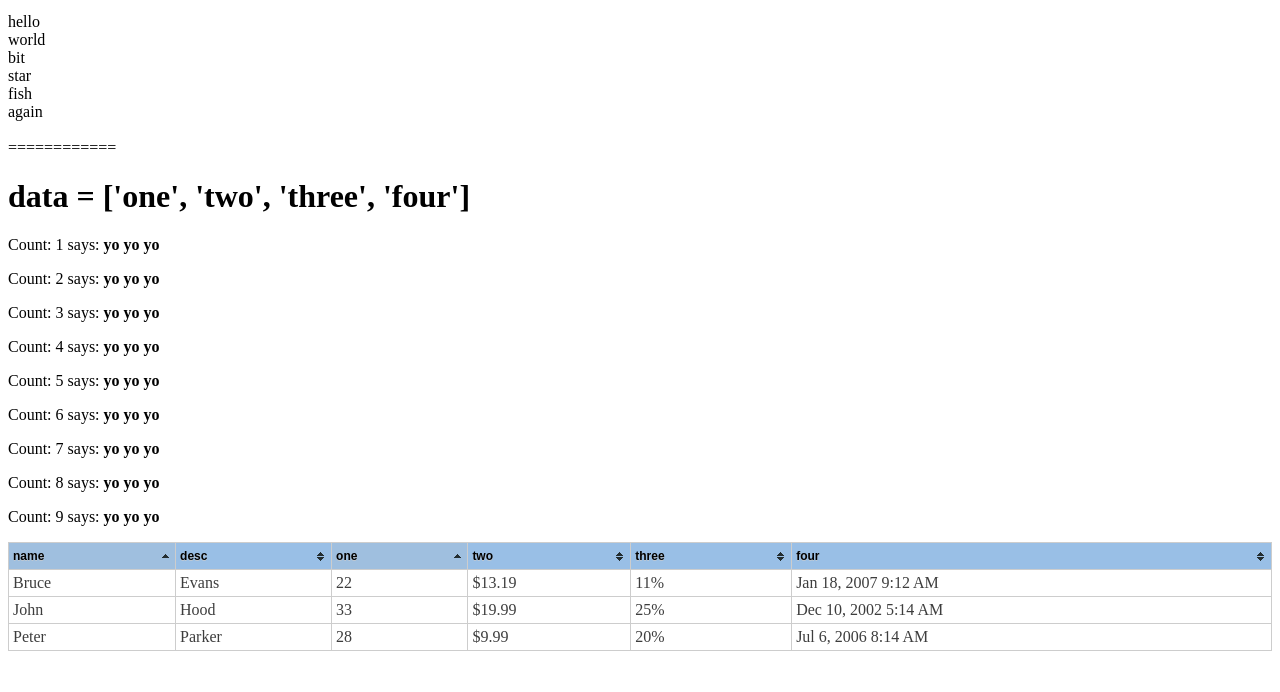
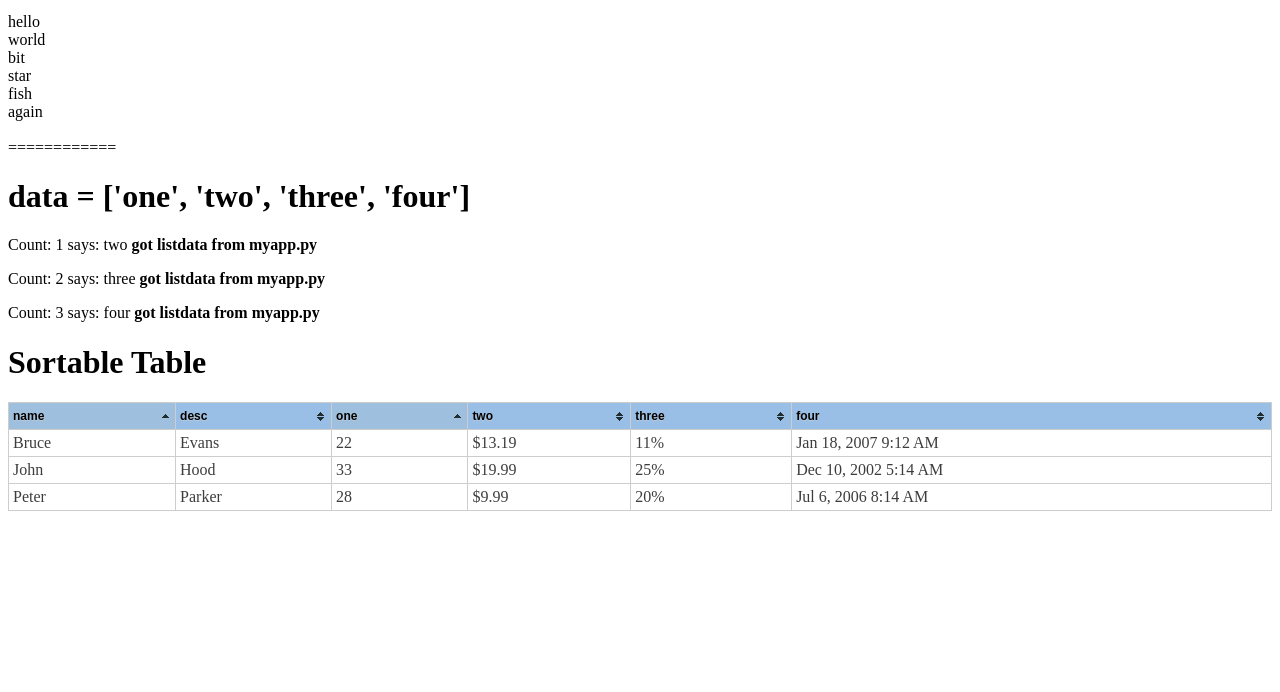
Before and after one commit to j2abro/crowdsec, a Flask app: page /idealist/ in a window 1280 px wide. Shown: the part 537-1229 px from the top of the page. After the commit the page ends 1048 px from the top, so only its background shows below. Run offline with Flask 2, Linux system fonts and the light colour scheme; some libraries are stand-ins or nearby versions.

Commit message:
testing templates

```diff
--- a/templates/idealist.html
+++ b/templates/idealist.html
@@ -89,17 +89,15 @@ $(function() {
 {% if listdata %}
 
 <h1>data = {{ listdata }}</h1>
-{% for i in range(1,10) %}
-<p>Count: {{i}} says: <b> yo yo yo</b></p>
+{% for i in range(1,4) %}
+<p>Count: {{i}} says: {{ listdata[i] }} <b> got listdata from myapp.py</b></p>
 {% endfor %}
-
 {% else %}
 <h2>listdata == None</h2>
-
 {% endif %}
 
 
-
+<h1>Sortable Table</h1>
 
 <table class="tablesorter">
   <thead>
```
